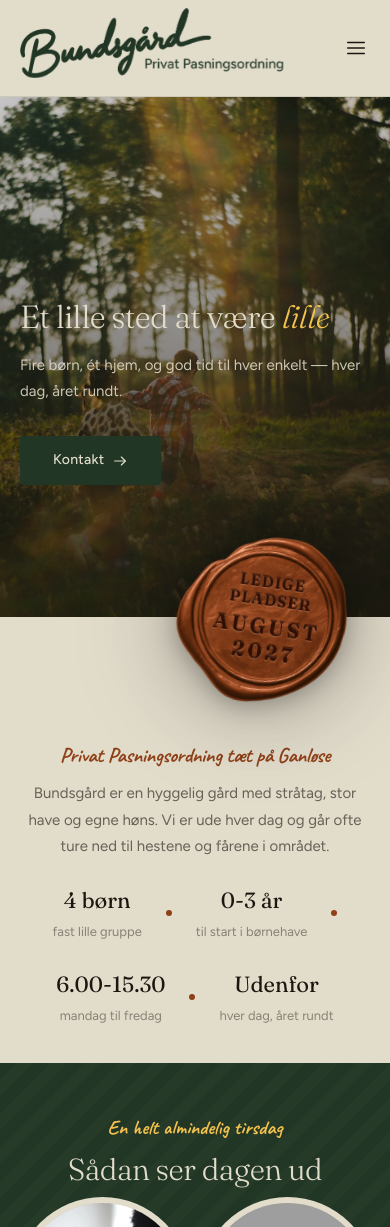
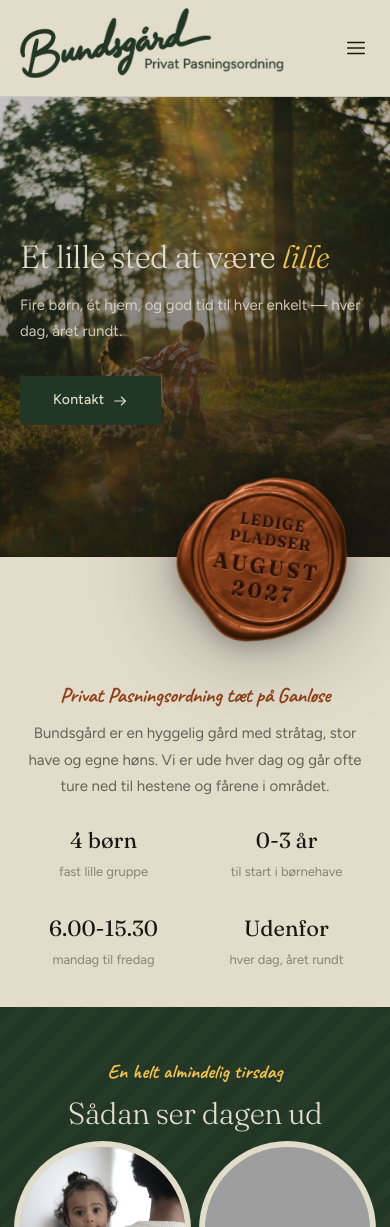
Before and after one commit to Bean-Machinie/Bundsgaards-Private-Pasningsordning-hjemmeside, a React (Vite) app: page / in a window 390 px wide. Shown: the top 1227 px of the page. Built offline with nearby package versions, Linux system fonts and the light colour scheme; grey boxes are pictures that could not be loaded.

Commit message:
updated phone view

```diff
--- a/src/components/HeroCarousel.css
+++ b/src/components/HeroCarousel.css
@@ -174,7 +174,7 @@
   /* svh, not vh: keyed to the browser-chrome-visible viewport so the hero
      doesn't jump when the URL bar collapses mid-scroll. */
   .hero-carousel {
-    height: min(520px, 74svh);
+    height: min(460px, 66svh);
   }
   .hero-carousel__slide {
     align-items: flex-end;
--- a/src/pages/Forside.css
+++ b/src/pages/Forside.css
@@ -73,6 +73,18 @@
   flex: none;
   border-radius: 50%;
   background: var(--color-accent);
+}
+/* On phones the strip can't hold one row, and dots between wrapped cells
+   just read as stray marks — a clean 2×2 grid instead, no separators. */
+@media (max-width: 720px) {
+  .welcome__facts {
+    display: grid;
+    grid-template-columns: 1fr 1fr;
+    gap: 28px 16px;
+  }
+  .welcome__dot {
+    display: none;
+  }
 }
 
 /* The handwritten afterthought under the strip — same voice as the opening
```
